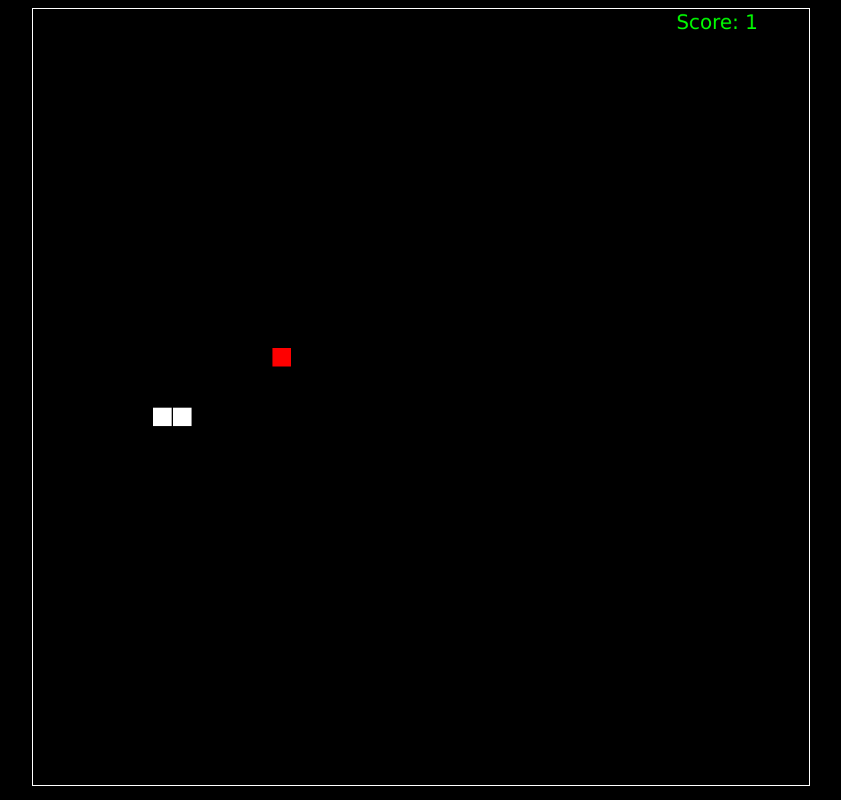
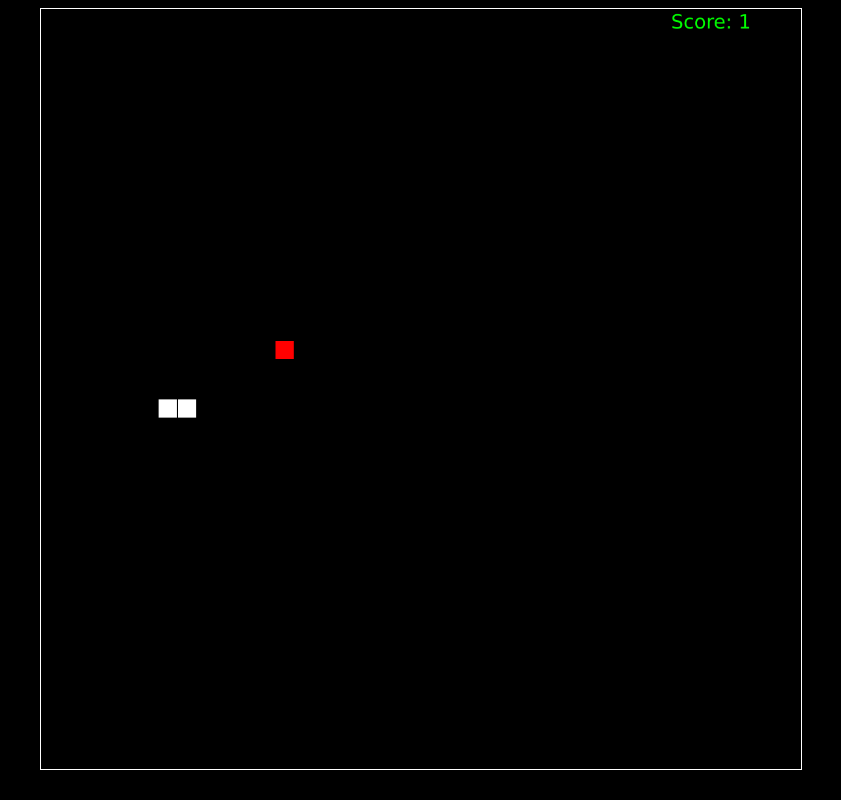
Before and after one commit to rmorchio/snake2d, a plain HTML site: page index.html in a window 1280 px wide. Shown: the whole page, without its empty margins (219-1060 px from the left). Drawn offline with Linux system fonts and the light colour scheme.

Commit message:
Fix canvas height

```diff
--- a/style.css
+++ b/style.css
@@ -4,6 +4,6 @@ body {
 }
 
 #game {
-    height: 97vh;
+    height: 95vh;
     border: 1px solid white;
 }
```
